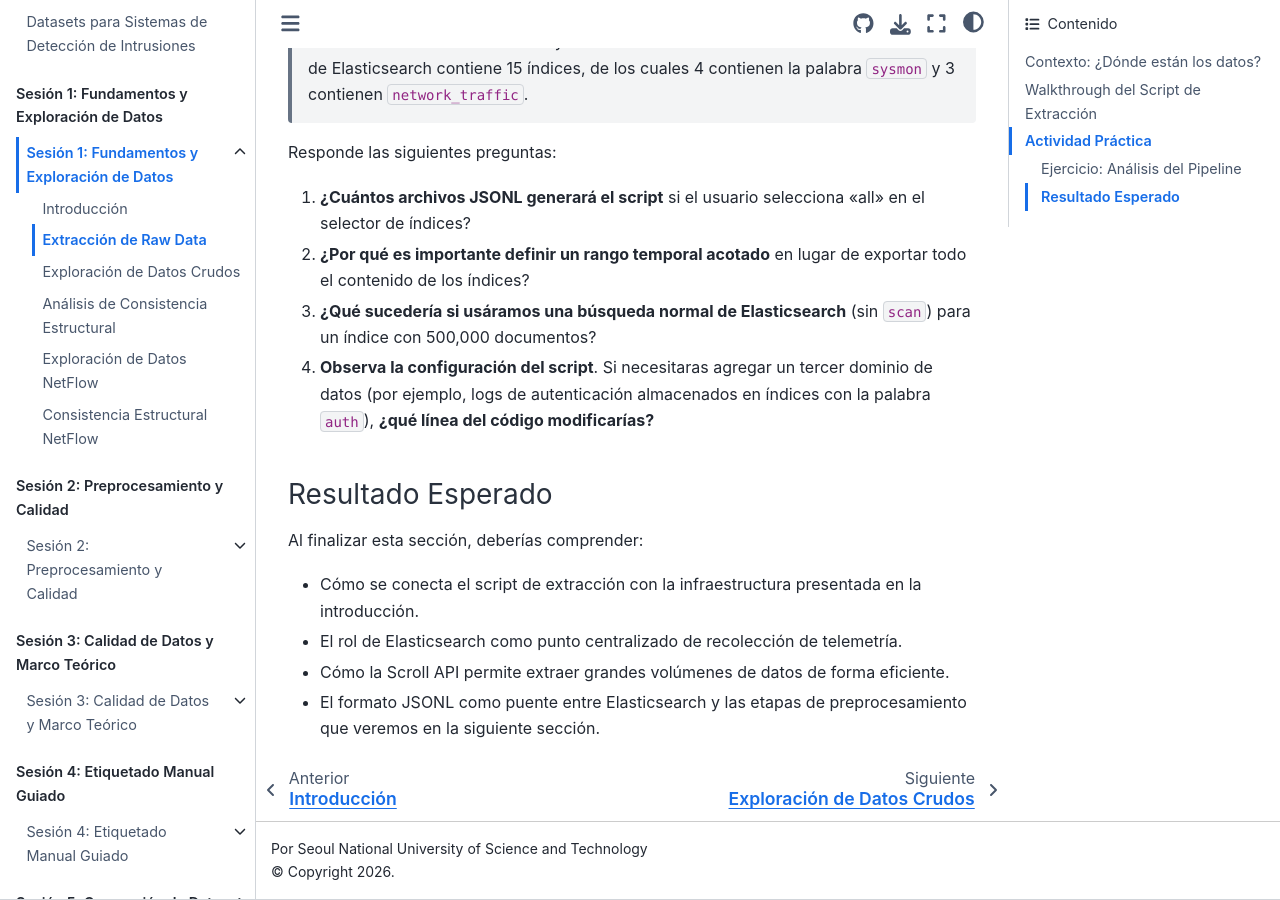
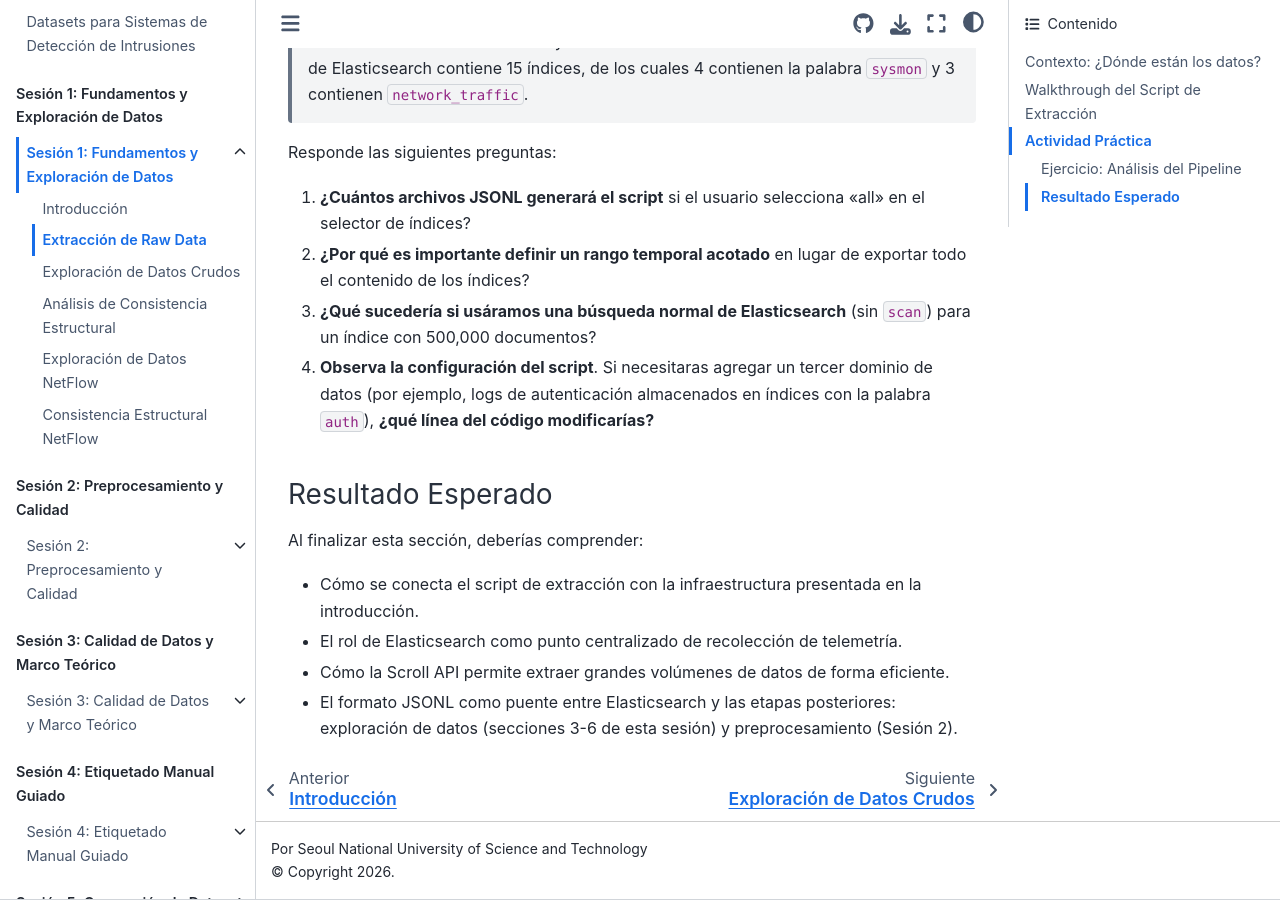
Before and after one commit to ollerenac/curso2026, a Jupyter Book: the page built from sesion-1/2-extraccion-raw-data.md, in a window 1280 px wide and 900 px high, scrolled down 10377 px. Built offline with Jupyter Book 1.0.4 settings and Sphinx 7.4.7 and the Sphinx Book theme 1.1.4, drawn with Linux system fonts in a browser that asks for light colours.

Commit message:
Fix cross-reference in 2-extraccion-raw-data.md resultado esperado
Update "siguiente sección" to correctly point to exploration sections
(3-6) and preprocessing (Sesión 2) after session restructure.

Co-Authored-By: Claude Opus 4.6 <noreply@anthropic.com>

```diff
--- a/sesion-1/2-extraccion-raw-data.md
+++ b/sesion-1/2-extraccion-raw-data.md
@@ -423,4 +423,4 @@ Al finalizar esta sección, deberías comprender:
 - Cómo se conecta el script de extracción con la infraestructura presentada en la introducción.
 - El rol de Elasticsearch como punto centralizado de recolección de telemetría.
 - Cómo la Scroll API permite extraer grandes volúmenes de datos de forma eficiente.
-- El formato JSONL como puente entre Elasticsearch y las etapas de preprocesamiento que veremos en la siguiente sección.
+- El formato JSONL como puente entre Elasticsearch y las etapas posteriores: exploración de datos (secciones 3-6 de esta sesión) y preprocesamiento (Sesión 2).
```
